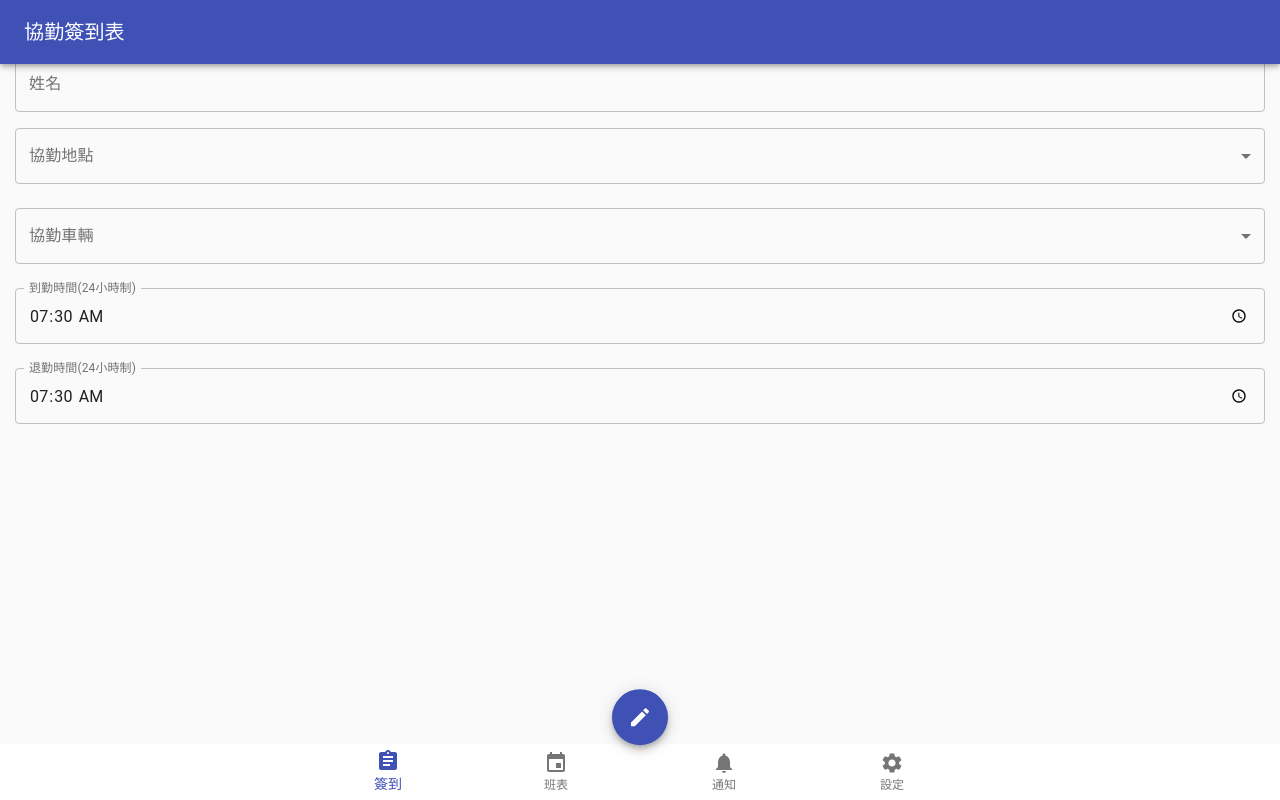
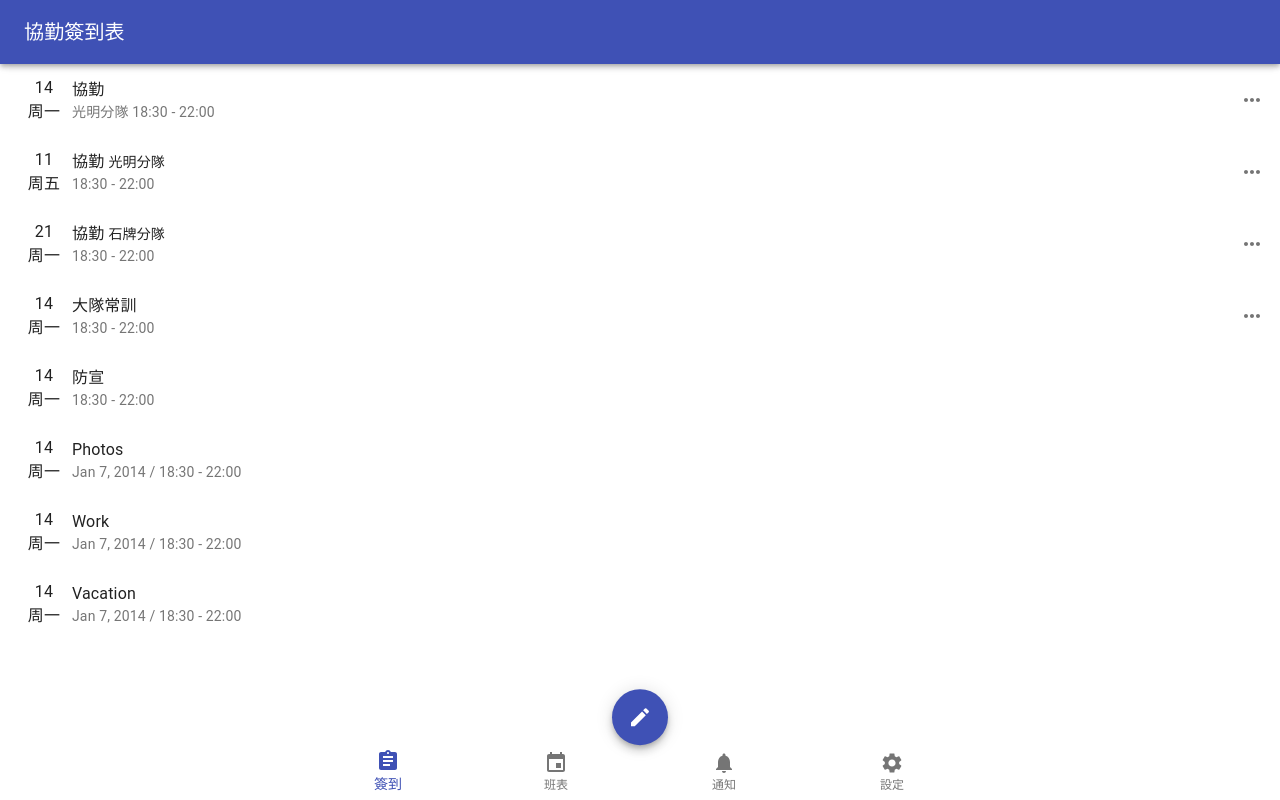
Before and after one commit to PotatoEater0127/lumos, a React (Create React App) app: page / in a window 1280 px wide. Built offline with nearby package versions, Linux system fonts and the light colour scheme.

Commit message:
(feat) set up basic router for home and config page

```diff
--- a/package.json
+++ b/package.json
@@ -3,12 +3,18 @@
   "version": "0.1.0",
   "private": true,
   "dependencies": {
+    "@date-io/dayjs": "^1.3.13",
     "@material-ui/core": "^4.11.0",
+    "@material-ui/icons": "^4.9.1",
+    "@material-ui/pickers": "^3.2.10",
     "@testing-library/jest-dom": "^4.2.4",
     "@testing-library/react": "^9.5.0",
     "@testing-library/user-event": "^7.2.1",
+    "dayjs": "^1.9.1",
+    "history": "^5.0.0",
     "react": "^16.13.1",
     "react-dom": "^16.13.1",
+    "react-router-dom": "^5.2.0",
     "react-scripts": "3.4.3"
   },
   "scripts": {
--- a/src/App.js
+++ b/src/App.js
@@ -8,24 +8,27 @@ import { MuiPickersUtilsProvider } from "@material-ui/pickers";
 import zhTW from "dayjs/locale/zh-tw";
 import DayjsUtils from "@date-io/dayjs";
 import CssBaseline from "@material-ui/core/CssBaseline";
-import { Paper } from "@material-ui/core";
+import history from "./history";
+import { Switch, Route, BrowserRouter as Router } from "react-router-dom";
 
 function App() {
   return (
+    <Router history={history}>
       <MuiPickersUtilsProvider utils={DayjsUtils} locale={zhTW}>
         <CssBaseline />
         <div className="App">
           <TopNav />
-        {/* <Paper> */}
           {/* to adjust space for the appbar's offset */}
           <div style={{ height: "56px" }} />
-          {/* <AttendancePage /> */}
-          <ConfigurationPage />
-        {/* </Paper> */}
+          <Switch>
+            <Route path="/config" component={ConfigurationPage} />
+            <Route path="/" component={AttendancePage} />
+          </Switch>
           <CheckInButton />
           <BottomNav />
         </div>
       </MuiPickersUtilsProvider>
+    </Router>
   );
 }
 
--- a/src/components/attendanceListItem/attendanceListItem.component.jsx
+++ b/src/components/attendanceListItem/attendanceListItem.component.jsx
@@ -23,39 +23,19 @@ const useStyles = makeStyles((theme) => ({
   },
   subTitle: {
     color: theme.palette.text.secondary,
-    fontSize: "0.875rem"
-  }
+    fontSize: "0.875rem",
+  },
 }));
 
 export default function FolderList() {
   const classes = useStyles();
-
   return (
     <List className={classes.root}>
       <ListItem button>
         <ListItemAvatar>
-          <Typography align="center">7</Typography>
-          <Typography align="center">周一</Typography>
-        </ListItemAvatar>
-        <ListItemText
-          primary={
-            <>
-              協勤
-              <Typography className={classes.subTitle}>光明分隊</Typography>
-            </>
-          }
-          secondary="18:30 - 22:00"
-        />
-        <ListItemSecondaryAction>
-          <IconButton edge="end" aria-label="delete">
-            <MoreHorizIcon />
-          </IconButton>
-        </ListItemSecondaryAction>
-      </ListItem>
-      <ListItem button>
-        <ListItemAvatar>
-          <Typography align="center">14</Typography>
-          <Typography align="center">周一</Typography>
+          <div> <Typography align="center">14</Typography>
+          <Typography align="center">周一</Typography></div>
+
         </ListItemAvatar>
         <ListItemText
           primary={
@@ -73,8 +53,10 @@ export default function FolderList() {
       </ListItem>
       <ListItem button>
         <ListItemAvatar>
+          <div>
             <Typography align="center">11</Typography>
             <Typography align="center">周五</Typography>
+          </div>
         </ListItemAvatar>
         <ListItemText
           primary={
@@ -93,8 +75,10 @@ export default function FolderList() {
       </ListItem>
       <ListItem button>
         <ListItemAvatar>
+          <div>
             <Typography align="center">21</Typography>
             <Typography align="center">周一</Typography>
+          </div>
         </ListItemAvatar>
         <ListItemText
           primary={
@@ -152,8 +136,10 @@ export default function FolderList() {
       </ListItem>
       <ListItem button>
         <ListItemAvatar>
+          <div>
             <Typography align="center">14</Typography>
             <Typography align="center">周一</Typography>
+          </div>
         </ListItemAvatar>
         <ListItemText
           primary="Vacation"
--- a/src/components/bottom-nav/bottom-nav.component.jsx
+++ b/src/components/bottom-nav/bottom-nav.component.jsx
@@ -2,6 +2,7 @@ import React, { useState } from "react";
 import { makeStyles } from "@material-ui/core/styles";
 import { BottomNavigation, BottomNavigationAction } from "@material-ui/core";
 import { Assignment, Event, Notifications, Settings } from "@material-ui/icons";
+import { useHistory } from "react-router-dom";
 
 const useStyles = makeStyles({
   stickToBottom: {
@@ -13,6 +14,8 @@ const useStyles = makeStyles({
 
 export default function BottomNav() {
   const classes = useStyles();
+  const history = useHistory();
+  console.log(history);
   const [curValue, setCurValue] = useState(0);
   return (
     <BottomNavigation
@@ -21,10 +24,22 @@ export default function BottomNav() {
       className={classes.stickToBottom}
       showLabels
     >
-      <BottomNavigationAction label="簽到"  icon={<Assignment />} />
-      <BottomNavigationAction label="班表"  icon={<Event />} />
-      <BottomNavigationAction label="通知"  icon={<Notifications />} />
-      <BottomNavigationAction label="設定"  icon={<Settings />} />
+      <BottomNavigationAction
+        label="簽到"
+        icon={<Assignment />}
+        onClick={() => {
+          history.push("/");
+        }}
+      />
+      <BottomNavigationAction label="班表" icon={<Event />} />
+      <BottomNavigationAction label="通知" icon={<Notifications />} />
+      <BottomNavigationAction
+        label="設定"
+        icon={<Settings />}
+        onClick={() => {
+          history.push("/config");
+        }}
+      />
     </BottomNavigation>
   );
 }
--- /dev/null
+++ b/src/history.js
@@ -0,0 +1,2 @@
+import { createBrowserHistory } from "history";
+export default createBrowserHistory();
--- a/src/index.js
+++ b/src/index.js
@@ -5,10 +5,10 @@ import App from './App';
 import * as serviceWorker from './serviceWorker';
 
 ReactDOM.render(
-  <React.StrictMode>
+  // <React.StrictMode>
     <App />
-  </React.StrictMode>,
-  document.getElementById('root')
+  // </React.StrictMode>,
+  ,document.getElementById('root')
 );
 
 // If you want your app to work offline and load faster, you can change
--- a/src/pages/attendance.page.jsx
+++ b/src/pages/attendance.page.jsx
@@ -2,11 +2,11 @@ import React, { useState } from "react";
 import { DatePicker } from "@material-ui/pickers";
 import FolderList from "../components/attendanceListItem/attendanceListItem.component";
 
-export default function AttendancePage() {
+export default function AttendancePage(props) {
   const [selectedDate, setSelectedDate] = useState(new Date());
   return (
     <>
-      <DatePicker
+      {/* <DatePicker
         autoOk={true}
         okLabel=""
         cancelLable="取消"
@@ -15,7 +15,7 @@ export default function AttendancePage() {
         views={["year", "month"]}
         value={selectedDate}
         onChange={setSelectedDate}
-      />
+      /> */}
       <FolderList />
     </>
   );
--- a/src/pages/configuration.page.jsx
+++ b/src/pages/configuration.page.jsx
@@ -4,7 +4,6 @@ import {
   FormControl,
   InputLabel,
   Select,
-  Box,
 } from "@material-ui/core";
 
 import { makeStyles } from "@material-ui/core/styles";
```
Also changed, not shown: 1 other file (tests, documents, lock files or other folders). Lines whose indentation alone changed are shown as unchanged.
